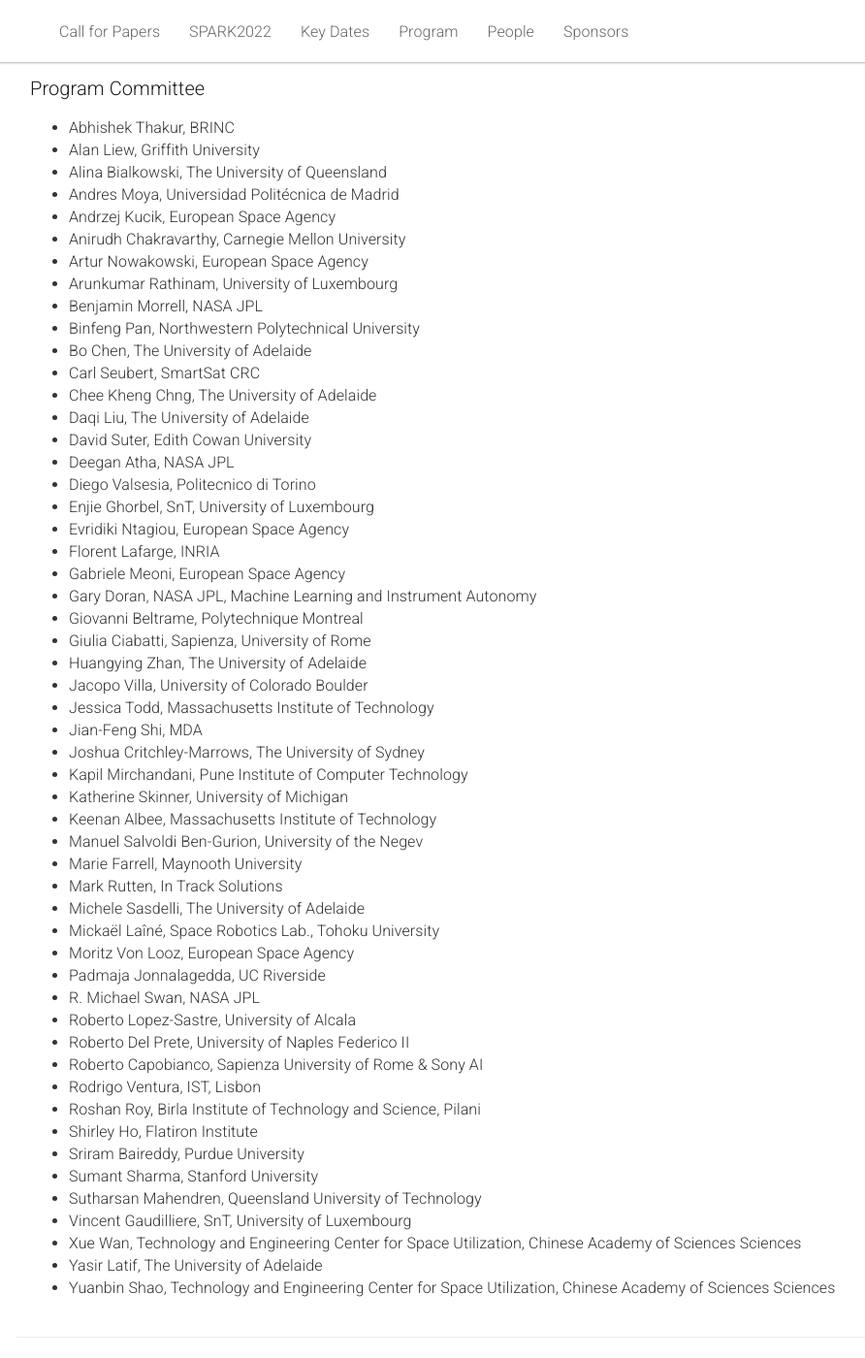
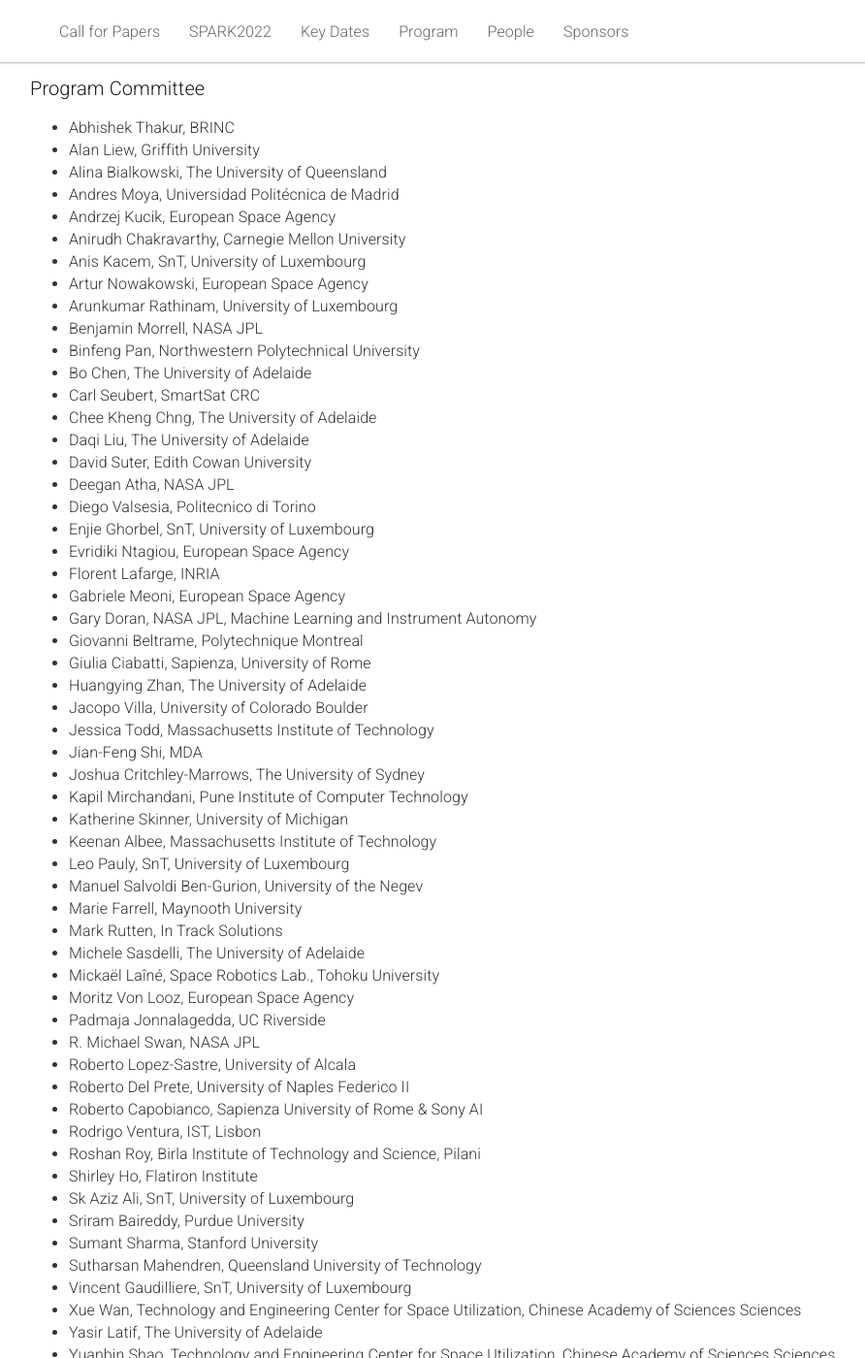
Before and after one commit to AIforSpace/2024, a Jekyll site: the page built from _pages/home.md, in a window 1280 px wide and 1400 px high, scrolled down 3067 px. Shown: the whole window at 97% size, without its empty margins (134-1026 px from the left). Built offline with Jekyll 4.4.1, drawn with Linux system fonts in a browser that asks for light colours.

Commit message:
Added additional members from SnT.

```diff
--- a/_pages/home.md
+++ b/_pages/home.md
@@ -331,6 +331,7 @@
       <li>	Andres	Moya,	Universidad Politécnica de Madrid         	</li>
       <li>	Andrzej	Kucik,	European Space Agency          	</li>
       <li>	Anirudh	Chakravarthy,	Carnegie Mellon University           	</li>
+      <li> Anis Kacem, SnT, University of Luxembourg					</li>
       <li>	Artur	Nowakowski,	European Space Agency          	</li>
       <li>	Arunkumar	Rathinam,	University of Luxembourg          	</li>
       <li>	Benjamin	Morrell,	NASA JPL           	</li>
@@ -357,6 +358,7 @@
       <li>	Kapil	Mirchandani,	Pune Institute of Computer Technology        	</li>
       <li>	Katherine	Skinner,	University of Michigan          	</li>
       <li>	Keenan	Albee,	Massachusetts Institute of Technology         	</li>
+      <li>  Leo Pauly, SnT, University of Luxembourg</li>
       <li>	Manuel	Salvoldi	Ben-Gurion, University of the Negev        	</li>
       <li>	Marie	Farrell,	Maynooth University           	</li>
       <li>	Mark	Rutten,	In Track Solutions           	</li>
@@ -371,6 +373,7 @@
       <li>	Rodrigo	Ventura,	IST, Lisbon           	</li>
       <li>	Roshan	Roy,	Birla Institute of Technology and Science, Pilani      	</li>
       <li>	Shirley	Ho,	Flatiron Institute           	</li>
+      <li> Sk Aziz Ali, SnT, University of Luxembourg</li>
       <li>	Sriram	Baireddy,	Purdue University           	</li>
       <li>	Sumant	Sharma,	Stanford University           	</li>
       <li>	Sutharsan	Mahendren,	Queensland University of Technology         	</li>
```
